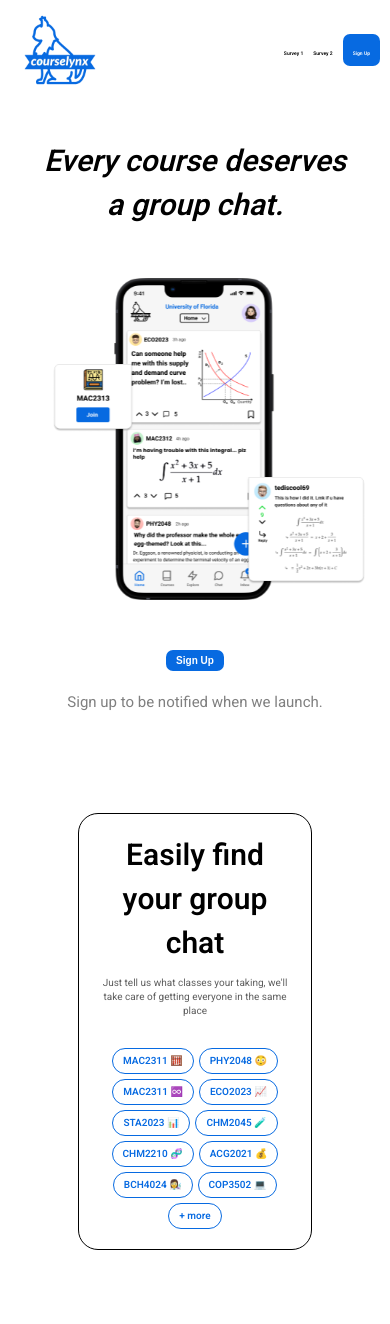
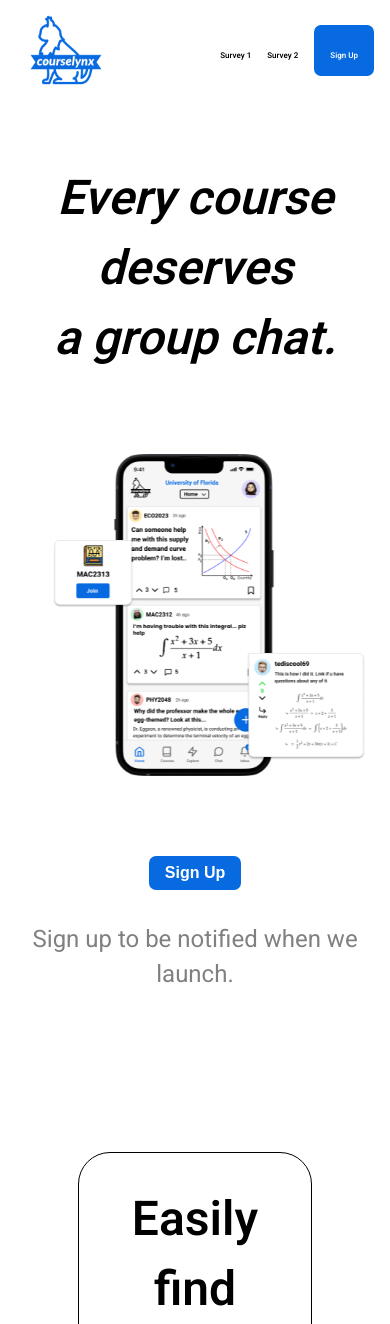
Before and after one commit to Courselynx/landing-page, a Flask app: page / in a window 390 px wide. Shown: the top 1324 px of the page. Run offline with Flask 3, Linux system fonts and the light colour scheme.

Commit message:
phone styles 3

```diff
--- a/static/css/styles.css
+++ b/static/css/styles.css
@@ -194,10 +194,6 @@ html body section.container button.sign-up {
 
 
 @media (max-width: 768px) {
-
-    html {
-      font-size: 10px;
-    }
     .container {
       margin-top: 4rem;
     }
```
